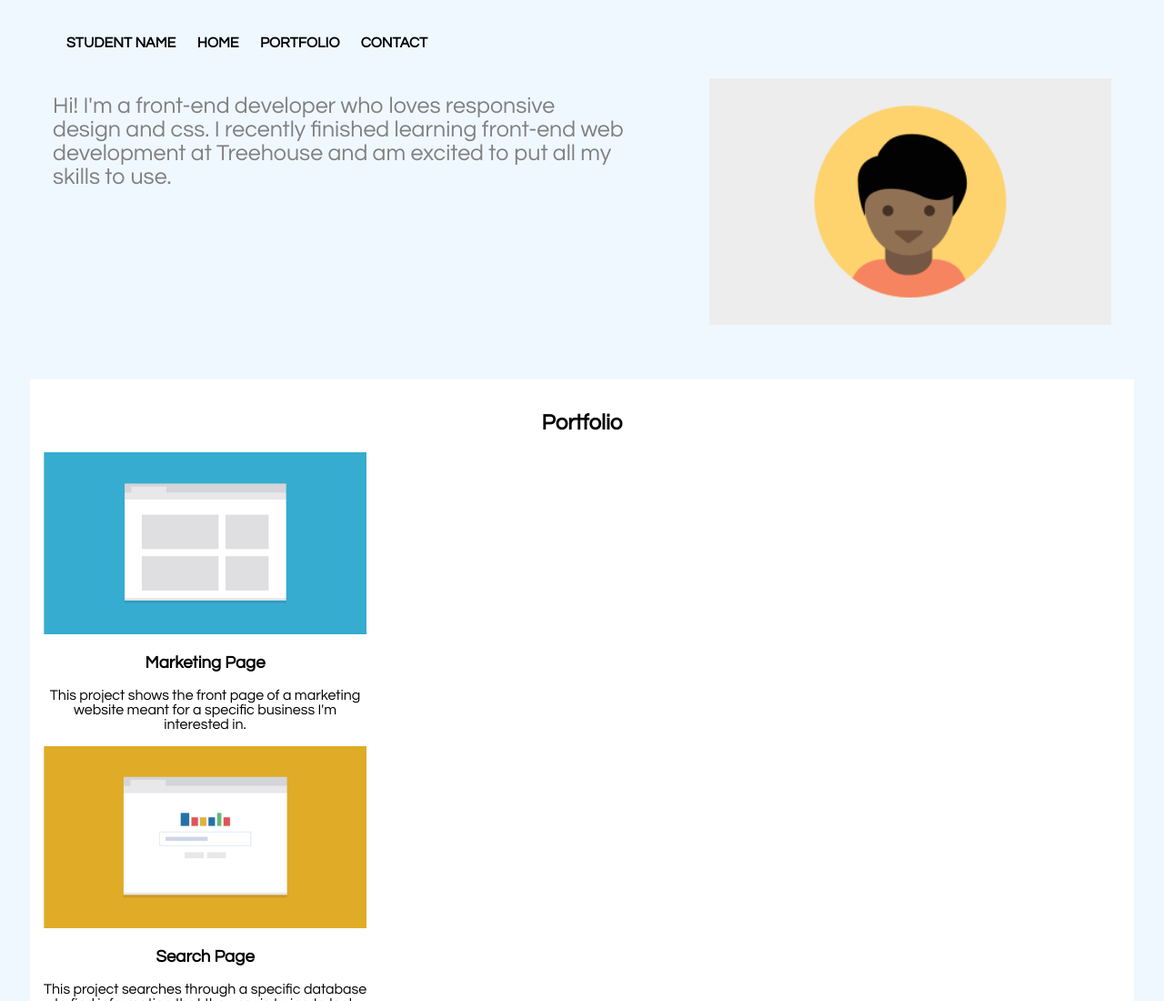
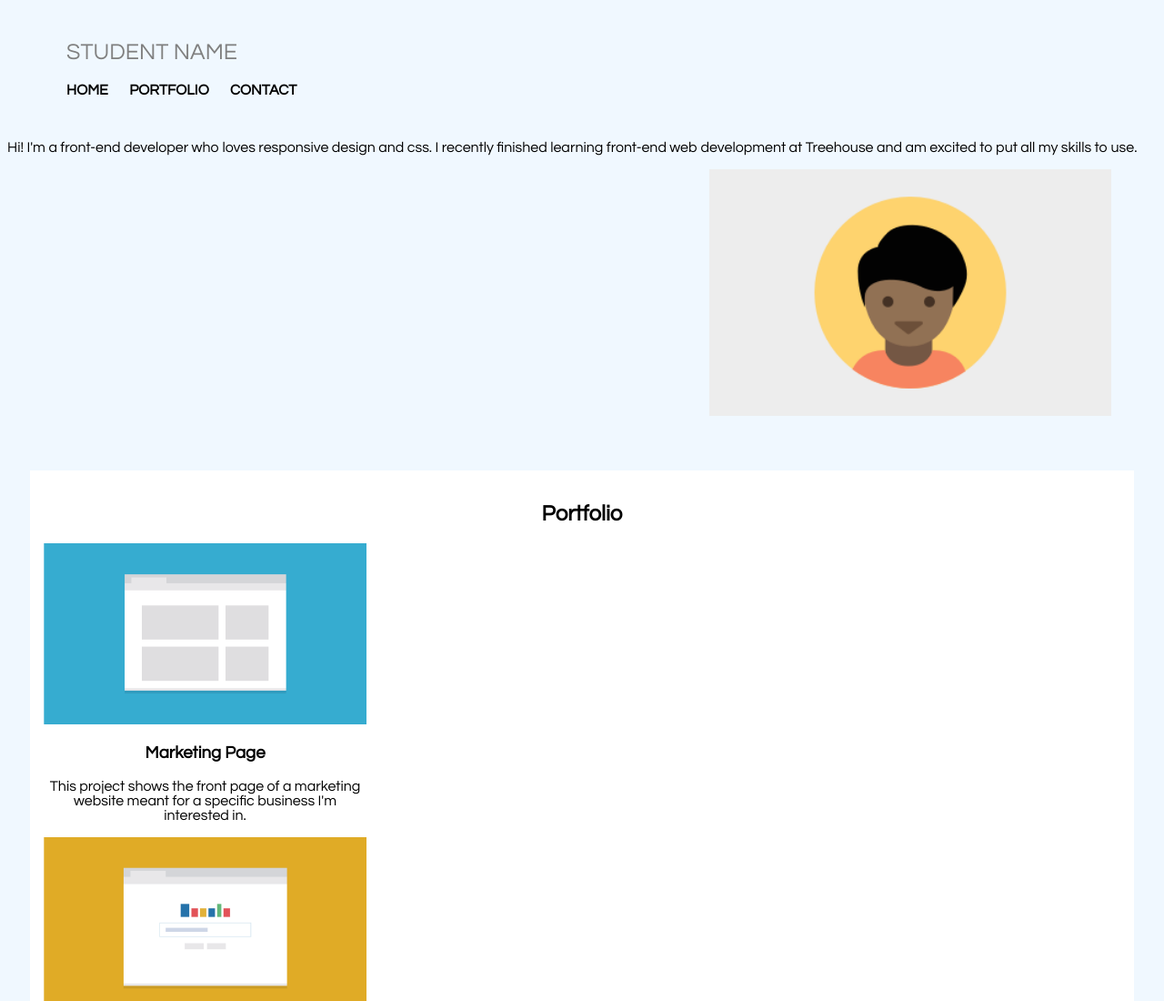
Before and after one commit to francineannbd/fewd-techdegree-project-2, a plain HTML site: page index.html in a window 1280 px wide. Shown: the top 1100 px of the page at 91% size. Drawn offline with Linux system fonts and the light colour scheme.

Commit message:
update index.html

```diff
--- a/index.html
+++ b/index.html
@@ -10,20 +10,20 @@
 
     <body>
 
+        <header class="group">
             <nav class="main-nav">
+                <h1 class="name">Student Name</h1>
                 <ul>
-                <li class="name">Student Name</li>
                     <li><a href="index.html">Home</a></li>
                     <li><a href="#portfolio">Portfolio</a></li>
                     <li><a href="#contact">Contact</a></li>
                 </ul>
             </nav>
 
-        <header class="group">
-            <h1 class="intro">Hi! I'm a front-end developer who loves responsive design and css.
+            <p class="intro">Hi! I'm a front-end developer who loves responsive design and css.
                 I recently finished learning front-end web development at Treehouse and am
                 excited to put all my skills to use.
-            </h1>
+            </p>
             <img class="profile-image" src="images/responsive-layout-profile.png" alt="student image">
         </header>
 
```
Lines whose indentation alone changed are shown as unchanged.
